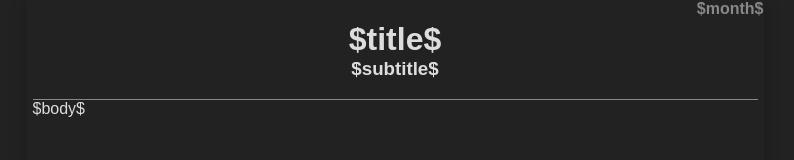
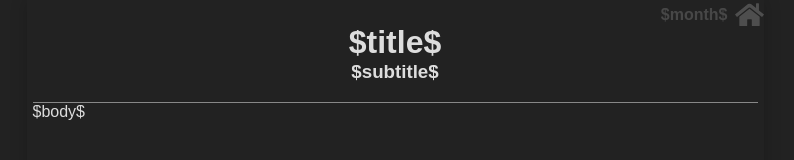
Before and after one commit to MERNCraft/MERNCraft.github.io, a website: page public/template.html in a window 1280 px wide. Shown: the full height of the page, 245-1039 px from the left. Drawn offline with Linux system fonts and the light colour scheme.

Commit message:
Add home icon and link; tweak CSS for header

```diff
--- a/public/styles.css
+++ b/public/styles.css
@@ -81,7 +81,7 @@ header {
   border-bottom: 1px solid var(--mid);
 
   & h1 {
-    margin-bottom: 0;
+    margin: 0.75em 0 0;
   }
   & h3 {
     margin-top: 0;
@@ -92,11 +92,25 @@ header {
   }
   & h4 {
     position: absolute;
-    top: 0;
+    top: 6px;
+    right: 36px;
+    margin: 0;
+    opacity: 0.2;
+    text-decoration: none;
+  }
+
+  a {
+    position: absolute;
     right: 0;
-    margin: 0;
-    color: #888;
-    text-decoration: none;
+
+    img {
+      width: 1.8em;
+      opacity: 0.2;
+
+      &:hover {
+        opacity: 1;
+      }
+    }
   }
 }
 
--- a/public/template.html
+++ b/public/template.html
@@ -19,6 +19,7 @@ content="width=device-width, initial-scale=1.0"
 <body>
 <main id="main">
 <header>
+<a href="https://$organization$.github.io"><img src="../public/svg/home.svg" alt="home"></a>
 <h1>$title$</h1>
 <h3>$subtitle$</h3>
 <h4>$month$</h4>
```
Also changed, not shown: public/svg/home.svg (added).
